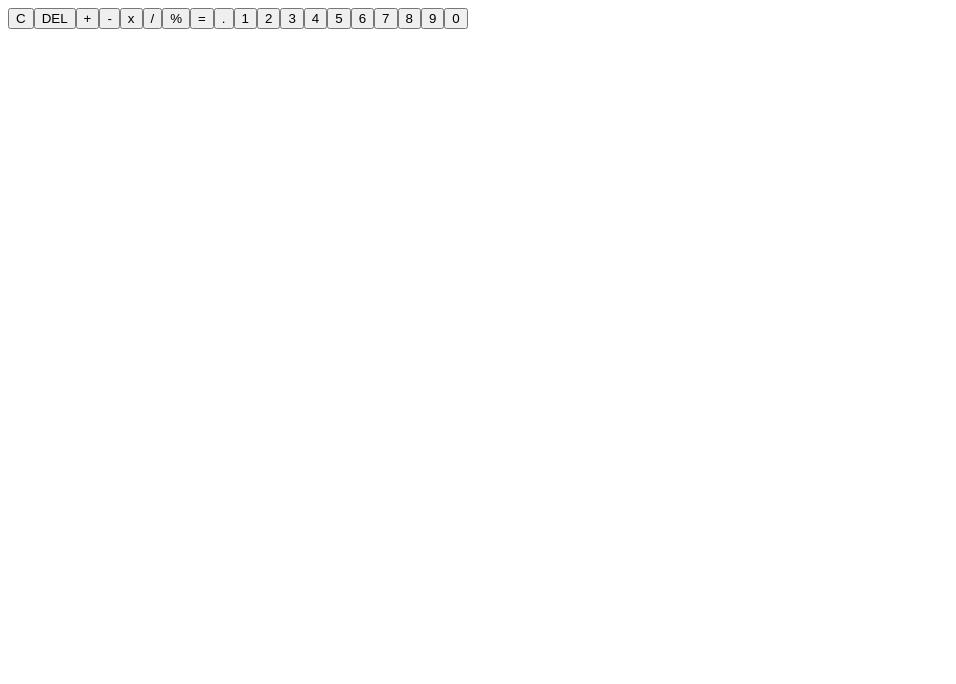
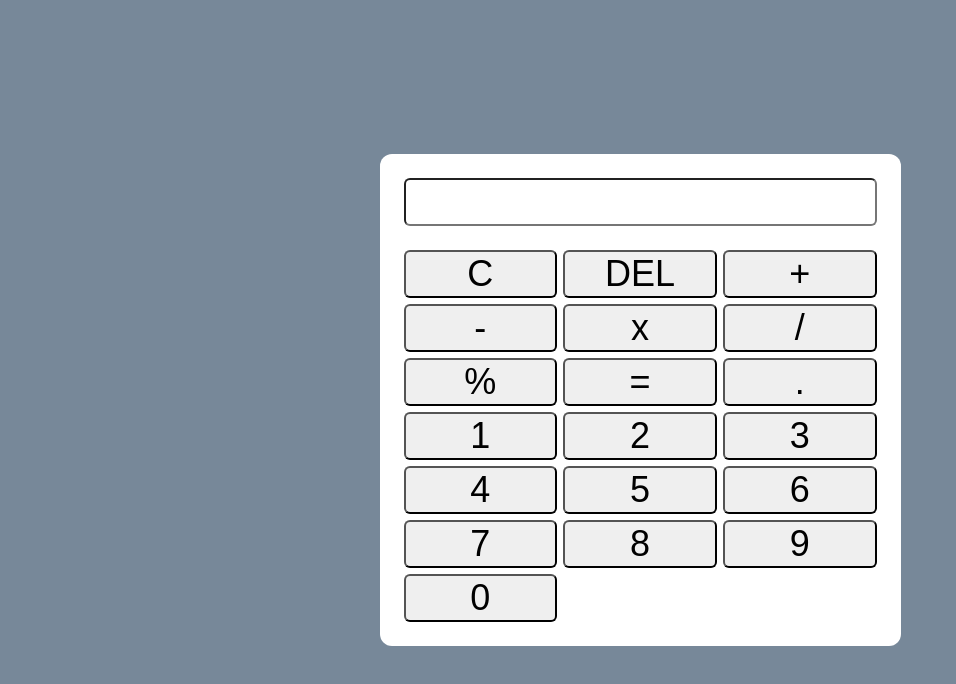
Before and after one commit to diego-rg/calculator-oop-tdd, a website built with Vite: page index.html in a window 1280 px wide. Shown: the whole page, without its empty margins (0-956 px from the left). Built offline with nearby package versions, Linux system fonts and the light colour scheme.

Commit message:
DONE: basic styles

```diff
--- a/index.html
+++ b/index.html
@@ -4,12 +4,16 @@
 <head>
     <meta charset="UTF-8">
     <meta name="viewport" content="width=device-width, initial-scale=1.0">
-    <title>Document</title>
+    <title>Calculator</title>
+    <link rel="stylesheet" href="./style.css">
 </head>
 
 <body>
-    <div id="calculator">
-        <div id="buttons"></div>
+    <div id="calculator" class="calculator">
+        <div id="screenContainer" class="screenContainer">
+            <input type="text" name="screen" id="screen" readonly>
+        </div>
+        <div id="buttonsContainer" class="buttonsContainer"></div>
     </div>
 
     <script type="module" src="index.js"></script>
--- a/src/models/Button.js
+++ b/src/models/Button.js
@@ -3,21 +3,30 @@ class Button {
     // @type {string}
     #text;
 
+    // Getters and Setters
+    get text() {
+        return this.#text;
+    }
+
     constructor(text) {
         this.#text = text;
         console.info("Button created!!!");
     }
-
-    // Getters and Setters
-    get text() {
-        return this.#text;
-    }
 }
 
 class Numeric extends Button {
+    // Number if the button is numeric
+    // @type {number}
+    #value;
+
+    // Getters and Setters
+    get value() {
+        return this.#value;
+    }
+
     constructor(text) {
         super(text);
-        this.value = Number(text);
+        this.#value = Number(text);
     }
 }
 
--- a/src/views/ButtonView.js
+++ b/src/views/ButtonView.js
@@ -18,9 +18,7 @@ class ButtonView {
         const newButton = document.createElement("button");
         newButton.innerText = this.#buttonModel.text;
         this.#element = newButton;
-
-        // Return the dom element
-        this.#element.view = this;
+        this.#element.view = this; // Return the dom element
         console.info("Button view created!!!");
         return this;
     }
--- a/src/views/CalculatorView.js
+++ b/src/views/CalculatorView.js
@@ -23,7 +23,7 @@ class CalculatorView {
     render() {
         this.createViews();
 
-        const divButtons = document.getElementById("buttons");
+        const divButtons = document.getElementById("buttonsContainer");
         this.#buttonsViews.forEach(view => {
             divButtons.append(view.render().element);
         });
--- /dev/null
+++ b/style.css
@@ -0,0 +1,41 @@
+* {
+    box-sizing: border-box;
+    font-size: 1.5rem;
+}
+
+body {
+    background-color: lightslategray;
+    margin: 0;
+    height: 100vh;
+    display: flex;
+    justify-content: center;
+    align-items: center;
+}
+
+.calculator {
+    background-color: white;
+    border-radius: 0.5rem;
+    padding: 1rem;
+    display: flex;
+    flex-direction: column;
+}
+
+.screenContainer {
+    width: 100%;
+    padding-bottom: 1rem;
+}
+
+input {
+    width: 100%;
+    border-radius: 0.25rem;
+}
+
+.buttonsContainer {
+    display: grid;
+    gap: 0.25rem;
+    grid-template-columns: repeat(3, 1fr);
+}
+
+button {
+    border-radius: 0.25rem;
+}
```
Also changed, not shown: src/models/Screen.js (added, +11 -0 lines), src/models/Screen.test.js (added, +8 -0 lines).
